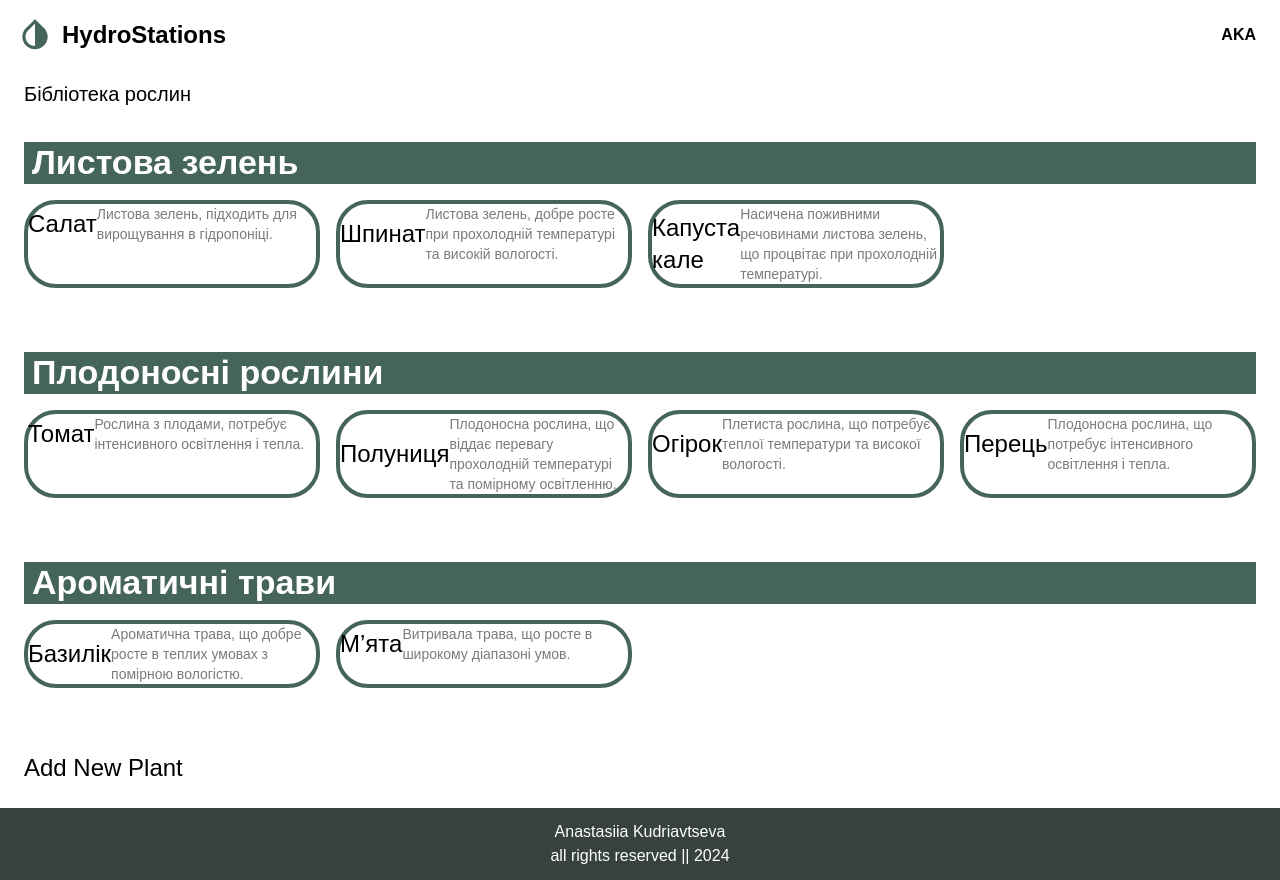
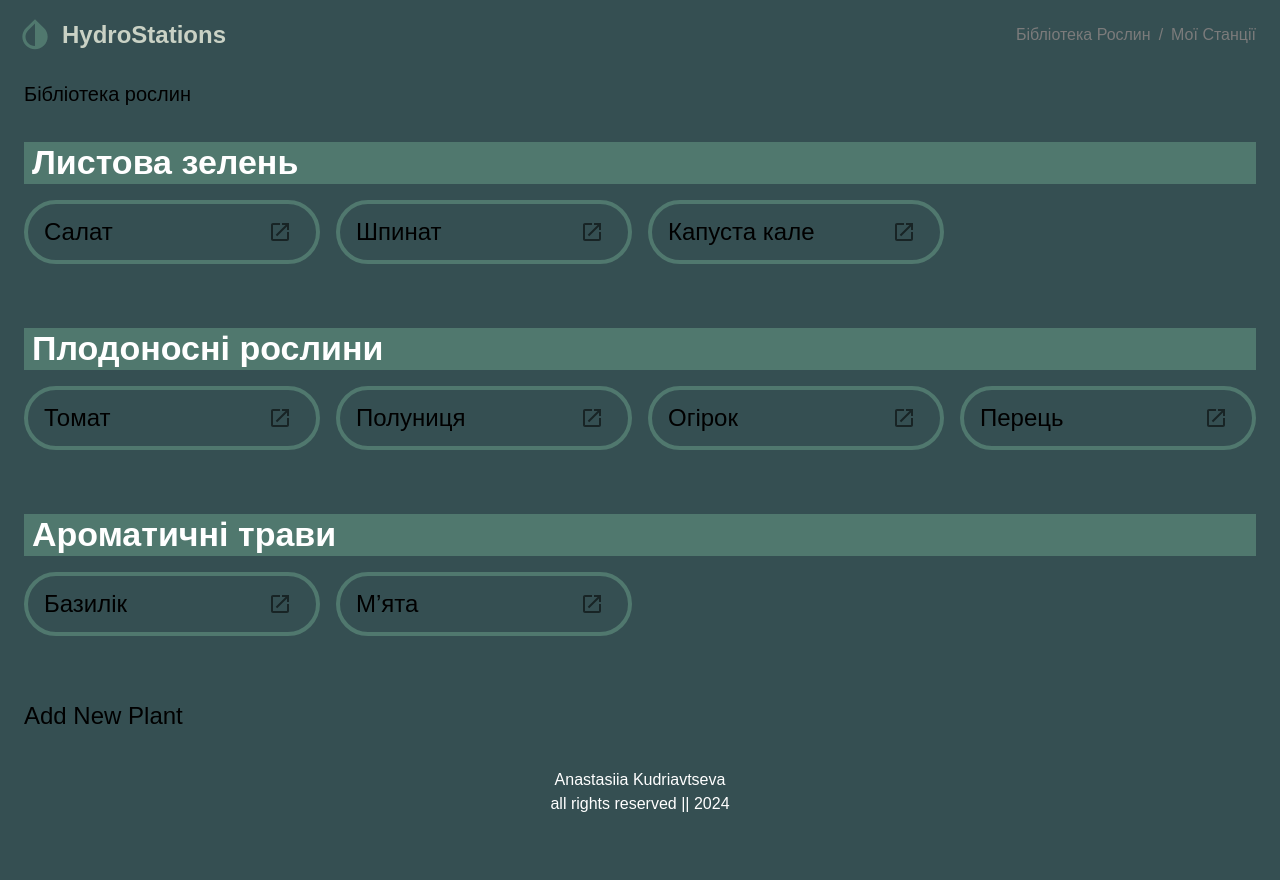
Before and after one commit to proxrustes/hydroponics-front, a Next.js app: page /plants in a window 1280 px wide. After the commit the page ends 828 px from the top, so only its background shows below. Built offline with nearby package versions, Linux system fonts and the light colour scheme.

Commit message:
+ CustomContainer

```diff
--- a/app/layout.tsx
+++ b/app/layout.tsx
@@ -12,7 +12,7 @@ export default function RootLayout({
 }>) {
   return (
     <html lang="en">
-      <body style={{margin:0}}>
+      <body style={{margin:0, backgroundColor:"#354f52"}}>
         <ThemeProvider theme={lightTheme}>
           <Stack sx={{minHeight:"90vh"}}>
             <Header />
--- a/components/Header.tsx
+++ b/components/Header.tsx
@@ -1,15 +1,37 @@
-import { Container, IconButton, Stack, Typography } from "@mui/material";
+import {
+  Breadcrumbs,
+  Container,
+  IconButton,
+  Link,
+  Stack,
+  Typography,
+} from "@mui/material";
 import InvertColorsIcon from "@mui/icons-material/InvertColors";
 export function Header() {
   return (
-    <Container maxWidth="xl" sx={{ mb: 2, pt:1 }}>
+    <Container maxWidth="xl" sx={{ mb: 2, pt: 1 }}>
       <Stack direction="row" justifyContent="space-between" alignItems="center">
-        <Stack direction="row" justifyContent="space-between" alignItems="center">
-          <IconButton href="/" sx={{ml: -2}}>    <InvertColorsIcon sx={{fontSize:38, color:"primary.main"}}/></IconButton>
+        <Stack
+          direction="row"
+          justifyContent="space-between"
+          alignItems="center"
+        >
+          <IconButton href="/" sx={{ ml: -2 }}>
+            <InvertColorsIcon sx={{ fontSize: 38, color: "primary.main" }} />
+          </IconButton>
 
-          <Typography sx={{ fontWeight: 800, fontSize:24 }}>HydroStations</Typography>
+          <Typography sx={{ fontWeight: 800, fontSize: 24, color: "secondary.main" }}>
+            HydroStations
+          </Typography>
         </Stack>
-        <Typography sx={{ fontWeight: 800 }}>AKA</Typography>
+        <Breadcrumbs aria-label="breadcrumb">
+          <Link underline="hover" color="inherit" href="/plants">
+            Бібліотека Рослин
+          </Link>
+          <Link underline="hover" color="inherit" href="/station">
+            Мої Станції
+          </Link>
+        </Breadcrumbs>
       </Stack>
     </Container>
   );
--- a/components/StationsSeciton.tsx
+++ b/components/StationsSeciton.tsx
@@ -3,10 +3,11 @@ import Grid from "@mui/material/Grid2";
 import { StationItem } from "./Station";
 import { Stack, Typography } from "@mui/material";
 import { mockStations } from "@/enums/mock_data";
+import { CustomContainer } from "./CustomContainer";
 
 export function StationsSection() {
   return (
-    <Stack gap={1}>
+    <CustomContainer>
         <Typography variant="h4">Ваші станції:</Typography>
         <Grid container spacing={2}>
       {mockStations.map((station) => (
@@ -15,7 +16,7 @@ export function StationsSection() {
         </Grid>
       ))}
     </Grid>
-    </Stack>
+    </CustomContainer>
 
   );
 }
--- a/components/plants/PlantCard.tsx
+++ b/components/plants/PlantCard.tsx
@@ -1,6 +1,16 @@
 import { Plant } from "@/enums/Plant";
-import { Card, CardContent, Typography, Box, Grid2, ButtonBase } from "@mui/material";
-
+import {
+  Card,
+  CardContent,
+  Typography,
+  Box,
+  Grid2,
+  ButtonBase,
+  Button,
+  Stack,
+  IconButton,
+} from "@mui/material";
+import OpenInNewIcon from "@mui/icons-material/OpenInNew";
 export function PlantCard(props: { plant: Plant }) {
   return (
     <Grid2
@@ -10,14 +20,17 @@ export function PlantCard(props: { plant: Plant }) {
         borderWidth: 4,
         borderStyle: "solid",
         borderRadius: 8,
+        px: 2,
+        py: 1,
       }}
     >
-      <ButtonBase href={`/plants/${props.plant.id}`}>
+      <Stack direction="row" justifyContent="space-between" alignItems="center">
+        {" "}
         <Typography variant="h5">{props.plant.name}</Typography>
-        <Typography variant="body2" color="textSecondary">
-          {props.plant.description}
-        </Typography>
-      </ButtonBase>
+        <IconButton href={`plants/${props.plant.id}`}>
+          <OpenInNewIcon />
+        </IconButton>
+      </Stack>
     </Grid2>
   );
 }
--- a/styles/theme.ts
+++ b/styles/theme.ts
@@ -38,12 +38,12 @@ const commonThemeOptions = {
   export const lightTheme = createTheme({
     palette: {
       primary: {
-        main: "#446557",
-        light: "#446557",
-        dark:"#37423D"
+        main: "#50786e",
+        light: "#84a98c",
+        dark:"#354f52"
       },
       secondary: {
-        main: "#0B6776"
+        main: "#cad2c5"
       },
       ...BASE_PALETTE
     },
```
Also changed, not shown: app/page.tsx (+5 -2 lines), app/plants/[id]/page.tsx (+98 -0 lines), app/station/page.tsx (added, +10 -0 lines), components/CustomContainer.tsx (added, +25 -0 lines).
